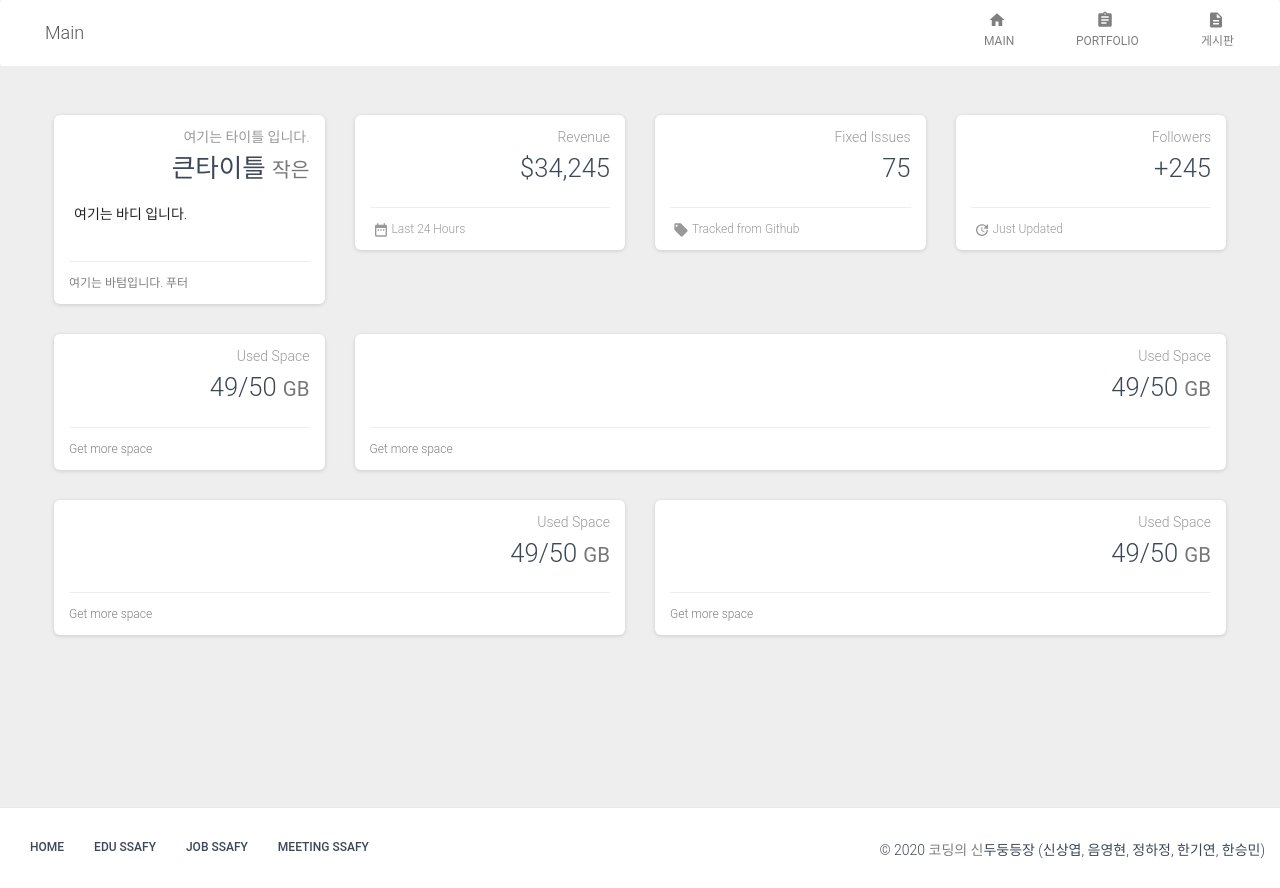
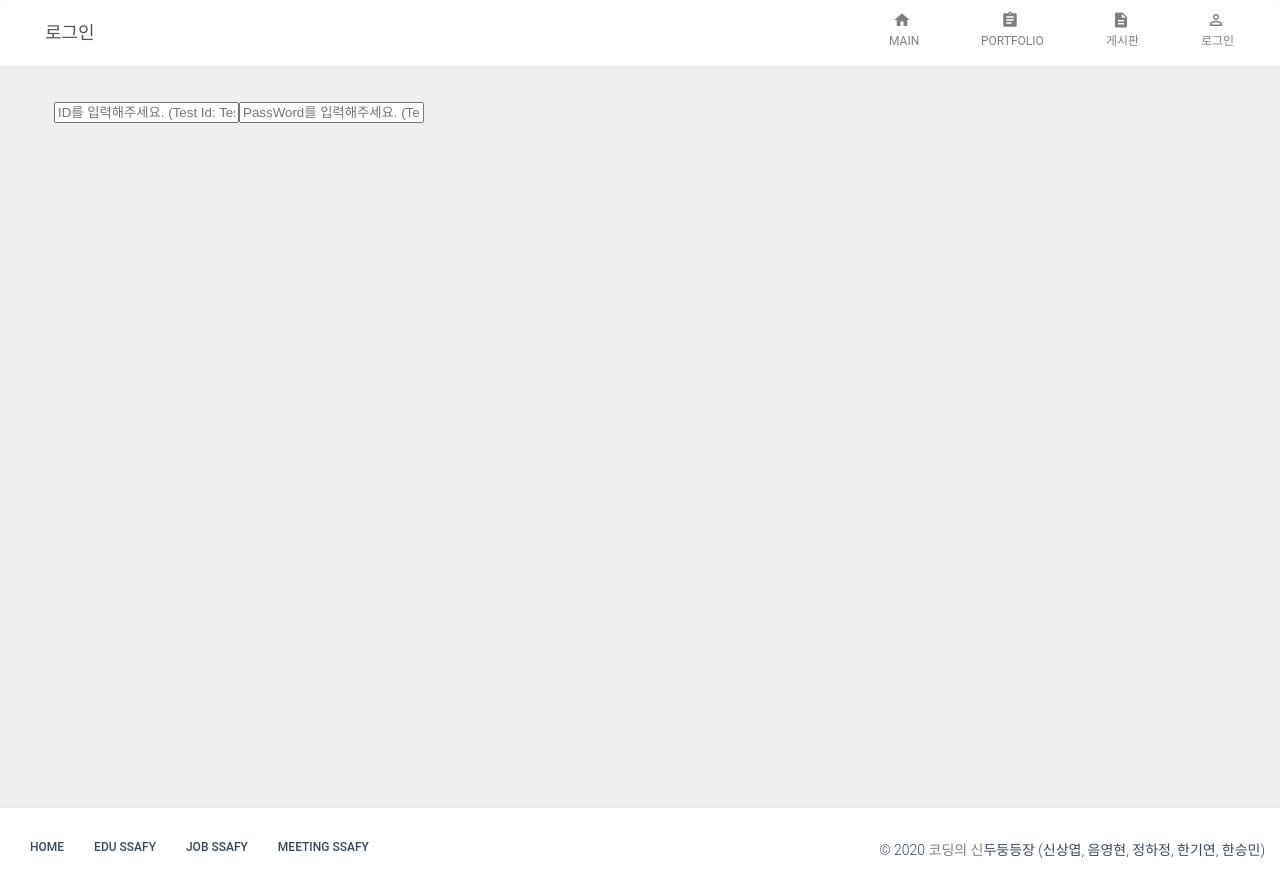
Before and after one commit to Han-kiyeon/SSAFY_PLUS, a React (Create React App) app in the folder frontend/: page /plus/signIn in a window 1280 px wide. Before the commit this address led to /plus/main. Built offline with nearby package versions, Linux system fonts and the light colour scheme; a web font is replaced by a local one.

Commit message:
20200518 | 로그인 폼, 타입스크립트 추가 | 음영현

```diff
--- a/frontend/src/components/Login/index.js
+++ /dev/null
@@ -1,3 +0,0 @@
-import LoginContainer from "./LoginContainer";
-
-export default LoginContainer;
--- /dev/null
+++ b/frontend/src/react-app-env.d.ts
@@ -0,0 +1 @@
+/// <reference types="react-scripts" />
--- a/frontend/src/routes.js
+++ b/frontend/src/routes.js
@@ -2,11 +2,13 @@
 import Home from "@material-ui/icons/Home";
 import Assignment from "@material-ui/icons/Assignment";
 import Description from "@material-ui/icons/Description";
+import PermIdentity from "@material-ui/icons/PermIdentity";
 
 // 레이아웃에 입힐 뷰들
 import Main from "views/Main/Main.js";
 import Portfolio from "views/Portfolio/Portfolio.js";
 import Board from "views/Board/Board.js";
+import SignIn from "views/Auth/SignIn";
 
 const dashboardRoutes = [
   {
@@ -30,6 +32,13 @@ const dashboardRoutes = [
     component: Board,
     layout: "/plus",
   },
+  {
+    path: "/signIn",
+    name: "로그인",
+    icon: PermIdentity,
+    component: SignIn,
+    layout: "/plus",
+  },
 ];
 
 export default dashboardRoutes;
--- /dev/null
+++ b/frontend/src/views/Auth/SignIn/SignInContainer.tsx
@@ -0,0 +1,67 @@
+import React from "react";
+import SignInPresenter from "./SignInPresenter";
+
+interface LoginIState {
+  userId: string;
+  password: string;
+  loading: boolean;
+  error: any;
+}
+
+export default class extends React.Component<{}, LoginIState> {
+  state = {
+    userId: "",
+    password: "",
+    loading: false,
+    error: null,
+  };
+
+  handleSubmit = (event: React.FormEvent) => {
+    event.preventDefault();
+    if (this.state.userId !== "" && this.state.password !== "") {
+      this.searchByTerm();
+    }
+  };
+
+  searchByTerm = async () => {
+    const { userId, password } = this.state;
+    this.setState({ loading: true });
+    try {
+    } catch {
+      this.setState({ error: "Can't find results." });
+    } finally {
+      this.setState({ loading: false });
+    }
+  };
+
+  id_updateTerm = (event: React.ChangeEvent<HTMLInputElement>) => {
+    console.log(event);
+    const {
+      target: { value },
+    } = event;
+    this.setState({ userId: value });
+  };
+  pass_updateTerm = (event: React.ChangeEvent<HTMLInputElement>) => {
+    console.log(event);
+    const {
+      target: { value },
+    } = event;
+    this.setState({ password: value });
+  };
+
+  render() {
+    const { userId, password, loading, error } = this.state;
+    return (
+      <SignInPresenter
+        key={userId}
+        userId={userId}
+        password={password}
+        loading={loading}
+        error={error}
+        id_updateTerm={this.id_updateTerm}
+        pass_updateTerm={this.pass_updateTerm}
+        handleSubmit={this.handleSubmit}
+      />
+    );
+  }
+}
--- /dev/null
+++ b/frontend/src/views/Auth/SignIn/SignInPresenter.tsx
@@ -0,0 +1,51 @@
+import React from "react";
+import PropTypes from "prop-types";
+import styled from "styled-components";
+
+const Container = styled.div``;
+
+const Form = styled.form`
+  margin-bottom: 50px;
+  width: 100%;
+`;
+
+const Id_Input = styled.input``;
+const Pass_Input = styled.input``;
+
+interface SignInIState {
+  userId: string;
+  password: string;
+  loading: boolean;
+  error: any;
+  id_updateTerm: (event: React.ChangeEvent<HTMLInputElement>) => void;
+  pass_updateTerm: (event: React.ChangeEvent<HTMLInputElement>) => void;
+  handleSubmit: (event: React.FormEvent) => void;
+}
+
+const SignInPresenter: React.FunctionComponent<SignInIState> = ({
+  userId,
+  password,
+  loading,
+  error,
+  id_updateTerm,
+  pass_updateTerm,
+  handleSubmit,
+}) => (
+  <>
+    <Container>
+      <Form onSubmit={handleSubmit}>
+        <Id_Input
+          placeholder="ID를 입력해주세요. (Test Id: Test)"
+          value={userId}
+          onChange={id_updateTerm}
+        ></Id_Input>
+        <Pass_Input
+          placeholder="PassWord를 입력해주세요. (Test pw: Test)"
+          value={password}
+          onChange={pass_updateTerm}
+        ></Pass_Input>
+      </Form>
+    </Container>
+  </>
+);
+export default SignInPresenter;
--- /dev/null
+++ b/frontend/src/views/Auth/SignIn/index.tsx
@@ -0,0 +1,3 @@
+import SignInContainer from "./SignInContainer";
+
+export default SignInContainer;
--- a/frontend/src/views/Login/Login.js
+++ /dev/null
@@ -1 +0,0 @@
-export default () => "Login";
```
Also changed, not shown: frontend/jsconfig.json (deleted, +0 -8 lines), frontend/package.json (+8 -1 lines), frontend/src/components/Login/LoginContainer.js (deleted, +0 -8 lines), frontend/src/components/Navbar/Navbar.js (+8 -9 lines), frontend/tsconfig.json (added, +20 -0 lines), 1 other file (tests, documents, lock files or other folders).
